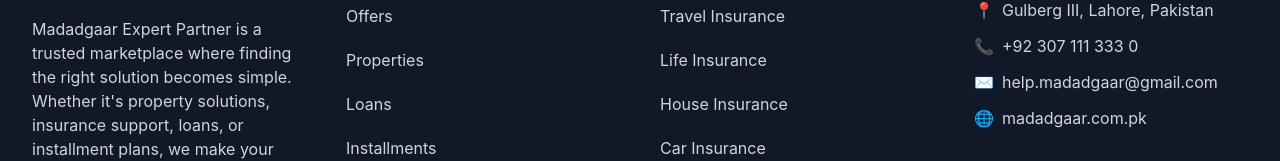
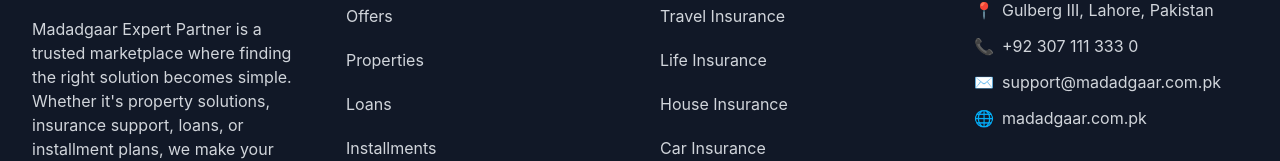
Before and after one commit to Madadgaar3377/madagaar-frontend, a React (Create React App) app: page / in a window 1280 px wide. Shown: the part 6461-6622 px from the top of the page. Built offline with nearby package versions, Linux system fonts and the light colour scheme.

Commit message:
Update email contact in Footer component

```diff
--- a/src/compontents/Footer.jsx
+++ b/src/compontents/Footer.jsx
@@ -110,7 +110,7 @@
               </li>
               <li className="flex items-start gap-2">
                 <span className="shrink-0" aria-hidden>✉️</span>
-                <a href="mailto:help.madadgaar@gmail.com" className="hover:text-primary transition-colors break-all focus-visible:rounded focus-visible:ring-2 focus-visible:ring-primary focus-visible:ring-offset-2 focus-visible:ring-offset-gray-900">help.madadgaar@gmail.com</a>
+                <a href="mailto:support@madadgaar.com.pk" className="hover:text-primary transition-colors break-all focus-visible:rounded focus-visible:ring-2 focus-visible:ring-primary focus-visible:ring-offset-2 focus-visible:ring-offset-gray-900">support@madadgaar.com.pk</a>
               </li>
               <li className="flex items-start gap-2">
                 <span className="shrink-0" aria-hidden>🌐</span>
```
